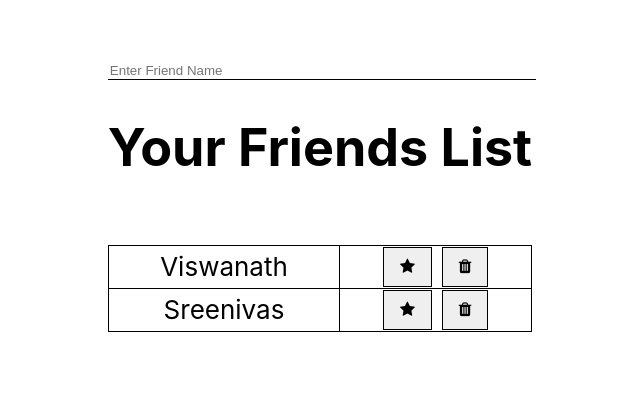
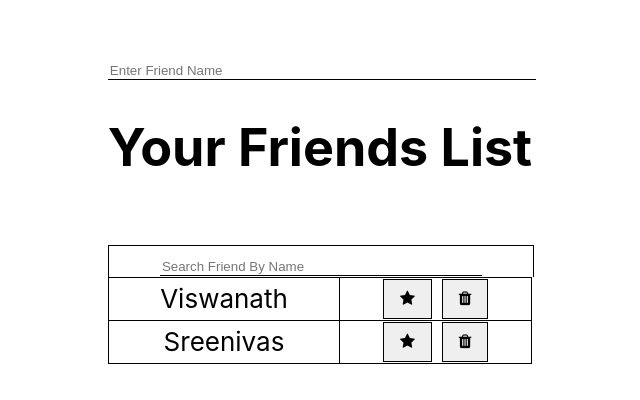
Before and after one commit to viswanath19/haptik-users, a React (Create React App) app: page / in a window 1280 px wide. Shown: the top 400 px of the page, without its empty margins (320-960 px from the left). Built offline with nearby package versions, Linux system fonts and the light colour scheme.

Commit message:
search updates

```diff
--- a/src/App.css
+++ b/src/App.css
@@ -37,18 +37,33 @@
   }
 }
 
-input[type=text] {
+.addName {
   background: transparent;
   border: none;
   border-bottom: 1px solid #000000;
   width: 100%;
 }
-input[type=text]:focus-visible {
+.addName:focus-visible {
   background: transparent;
   border: none;
   border-bottom: 1px solid #000000;
   width: 100%;
   outline: none;
+}
+
+.search-box {
+  background: transparent;
+  border: none;
+  border-bottom: 1px solid #000000;
+  width: 75%;
+}
+
+.search-box:focus-visible{
+  background: transparent;
+  border: none;
+  border-bottom: 1px solid #000000;
+  outline: none;
+  width: 75%;
 }
 
 .delete-button{
--- a/src/App.js
+++ b/src/App.js
@@ -19,7 +19,9 @@ class App extends Component {
        }],
        addFriendName:'',
        currentFriendList:[],
-       currentPage:1
+       currentPage:1,
+       searchFriend:'',
+       isSearchActive: false
     }
   }
 
@@ -80,6 +82,16 @@ class App extends Component {
     this.setState({currentFriendList:updateFriendList,currentPage:page});
   }
 
+  searchFriend = () => {
+    console.log("searchName",this.state.searchFriend);
+    const search_str = this.state.searchFriend.toLowerCase().replace(/[^a-zA-Z0-9]/g, '');
+    const searchFriendList = this.state.friendsList.filter(friend=>friend.name.match(new RegExp(search_str, 'gi')));
+    this.setState({
+      currentFriendList:searchFriendList,
+      isSearchActive: true
+    })
+  }
+
   render() {
     const {friendsList,currentFriendList} = this.state;
     const pages = ceil(friendsList.length/4);
@@ -94,7 +106,7 @@ class App extends Component {
       <div className="App">
       <header className="App-header">
       <div>
-        <input type="text" placeholder="Enter Friend Name" name="fname" onChange={(e)=>{this.setState({addFriendName:e.target.value})}} onKeyDown={(e) => {
+        <input type="text" className={"addName"} placeholder="Enter Friend Name" name="fname" onChange={(e)=>{this.setState({addFriendName:e.target.value})}} onKeyDown={(e) => {
           console.log(e);
           if (e.key === "Enter" && this.state.addFriendName.trim().length > 0) {
             this.addFriend();
@@ -102,6 +114,14 @@ class App extends Component {
         }}/>
         <h1>Your Friends List</h1>
         <br/>
+        <div style={{border:'1px solid black',borderBottom:'none',width:'100%'}}>
+        <input type="text" className={"search-box"} placeholder="Search Friend By Name" name="sname" onChange={(e)=>{this.setState({searchFriend:e.target.value})}} onKeyDown={(e) => {
+          console.log(e);
+          if (e.key === "Enter" && this.state.searchFriend.trim().length > 0) {
+            this.searchFriend();
+          }
+        }}/>
+        </div>
         <Table bordered>
           <tbody>
             {currentFriendList.map((item,index)=>{
@@ -124,7 +144,7 @@ class App extends Component {
             })}
           </tbody>
         </Table>
-        {friendsList.length > 4 && page.map((item,index)=>{
+        {!this.state.searchFriend && friendsList.length > 4 && page.map((item,index)=>{
           return item;
         })}
       </div>
```
